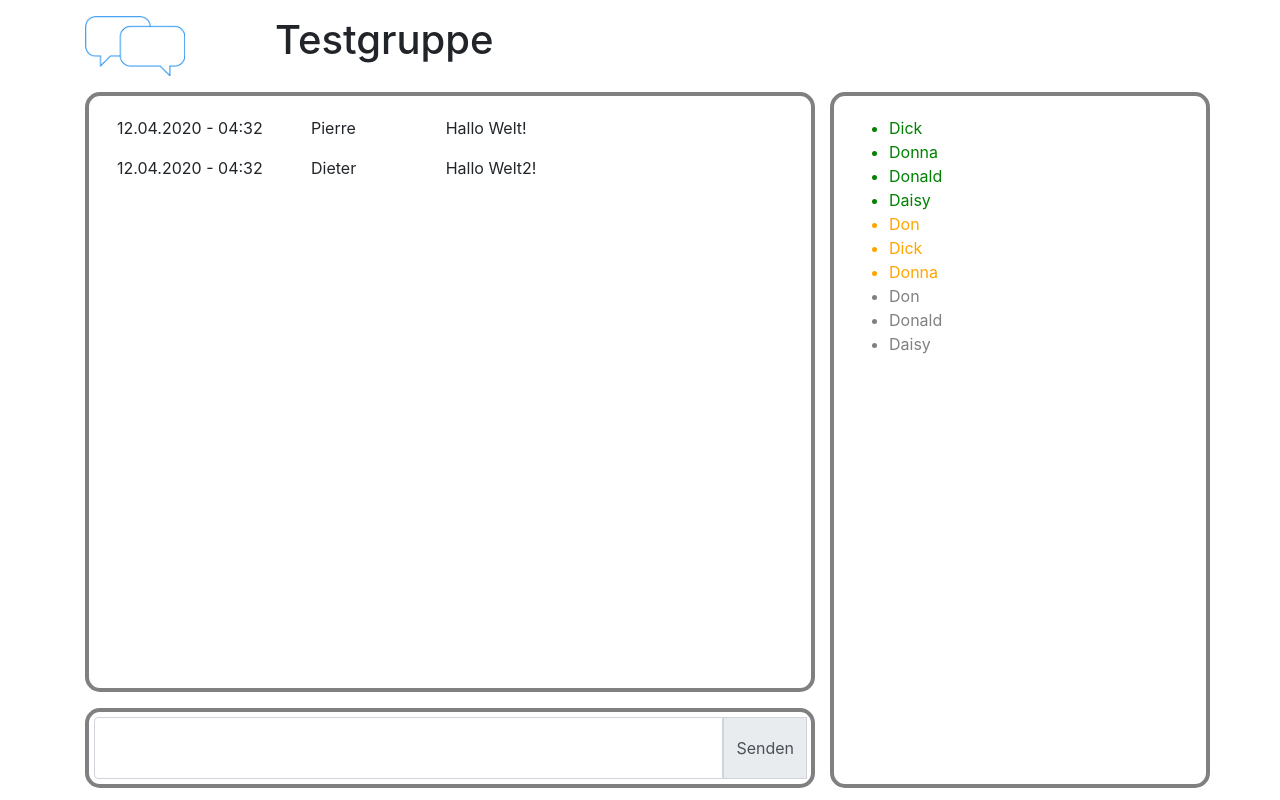
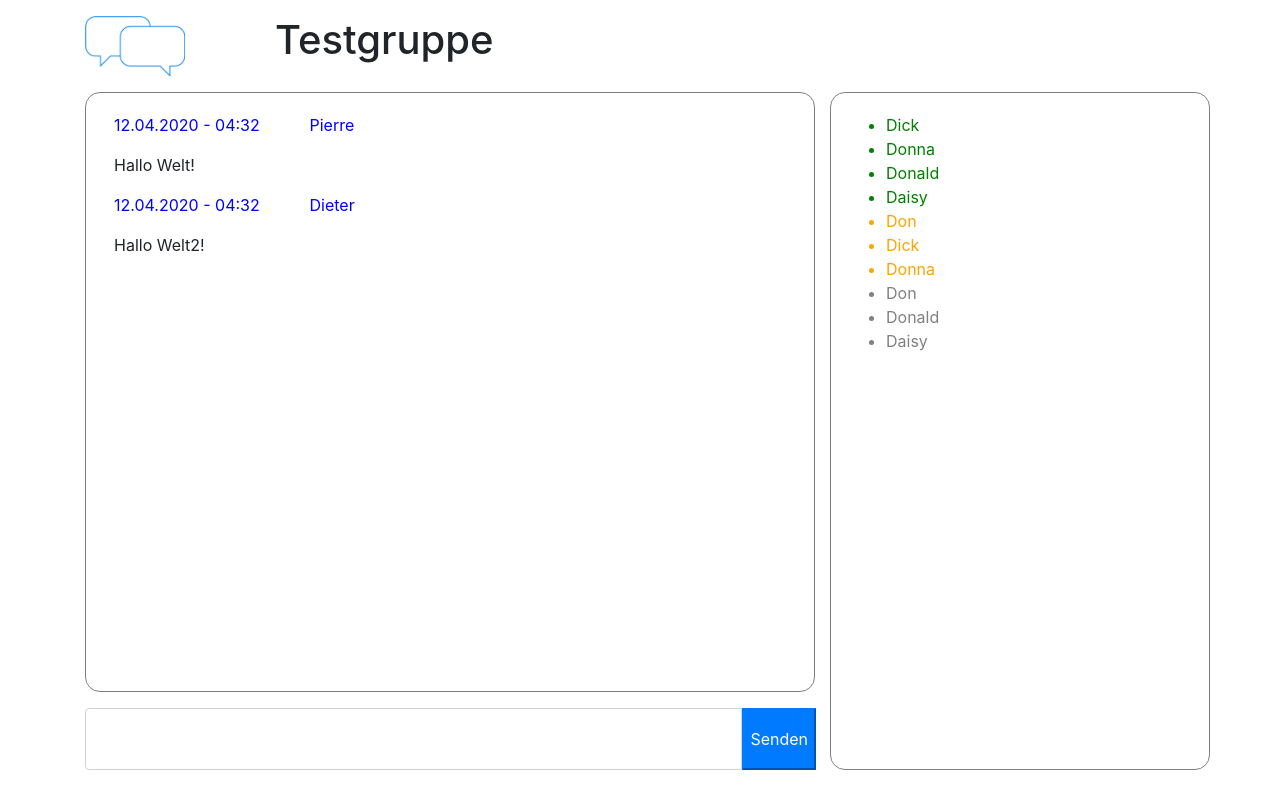
Before and after one commit to PiePra/simple, a PHP site: page /src/view.html in a window 1280 px wide. Run offline with PHP 8.4, Linux system fonts and the light colour scheme.

Commit message:
improved styling

```diff
--- a/assets/css/view.css
+++ b/assets/css/view.css
@@ -8,12 +8,7 @@
 .coolBorder {
   border-radius: 15px;
   padding: 20px;
-  border: 4px solid grey !important;
-}
-.coolBorder2 {
-  padding: 5px;
-  border-radius: 15px;
-  border: 4px solid grey !important;
+  border: 1px solid grey !important;
 }
 
 input:focus{
--- a/assets/js/view.js
+++ b/assets/js/view.js
@@ -72,14 +72,16 @@ function populateChat(json){
         const time = document.createElement("div");
         time.classList.add("col-3", "w-100", "mx-2");
         const message = document.createElement("div");
-        message.classList.add("col-6", "w-100", "mx-2");
+        message.classList.add("col-11", "w-100", "mx-2");
         const p1 = document.createElement("p");
         p1.textContent = chat.message;
         message.appendChild(p1)
         const p2 = document.createElement("p");
         p2.textContent = chat.time;
+        p2.style.color = "blue";
         time.appendChild(p2);
         const p3 = document.createElement("p");
+        p3.style.color = "blue";
         p3.textContent = chat.author;
         author.appendChild(p3)
         row.appendChild(time);
--- a/src/view.html
+++ b/src/view.html
@@ -30,10 +30,10 @@
               <div class="col-8"></div>
             </div>
           </div>
-          <div class="input-group mt-3 coolBorder2">
+          <div class="input-group mt-3">
             <textarea class="form-control chatInputArea" aria-label="With textarea"></textarea>
             <div class="input-group-prepend">
-              <button type="submit" class="input-group-text">Senden</button>
+              <button type="submit" class="btn-primary">Senden</button>
             </div>
           </div>
         </div>
```
